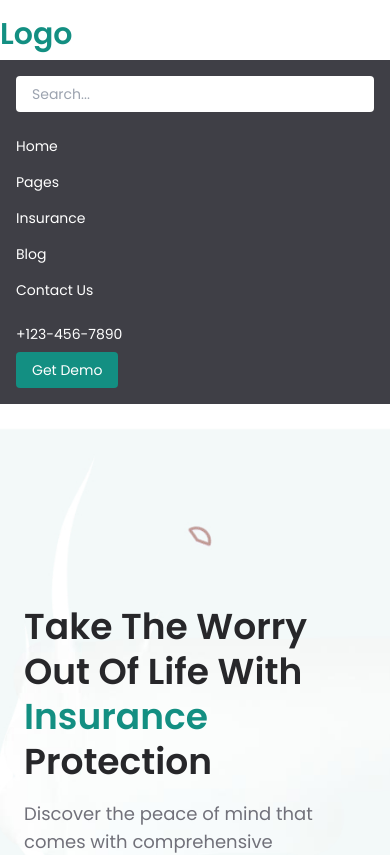
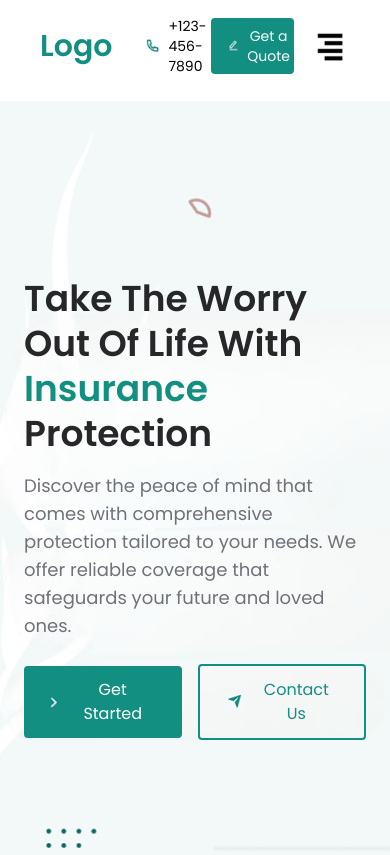
Before and after one commit to yeruvasaijahnavi/insurance_website, an Angular app: page / in a window 390 px wide. Shown: the top 855 px of the page. Built offline with nearby package versions, Linux system fonts and the light colour scheme.

Commit message:
Fix navbar responsiveness (1/2)
- need to add a button to toggle the navbar on mobile

```diff
--- a/src/app/header/header.component.html
+++ b/src/app/header/header.component.html
@@ -1,19 +1,22 @@
 <nav class="bg-white py-4 shadow-lg text-sm">
-	<div class="container mx-auto flex items-center justify-between">
-		<div class="text-accent text-3xl font-semibold">
-			<h1 href="#">Logo</h1>
-		</div>
-		<!-- search -->
-		<div class="hidden md:flex items-center mx-2">
-			<input
-				type="text"
-				placeholder="Search here..."
-				class="py-2 mx-auto max-w-md border-b-2 focus:border-accent focus:outline-none"
-			/>
+	<div class="container mx-auto flex items-center justify-between px-10">
+		<div class="flex items-between">
+			<h1 class="text-accent text-3xl font-semibold mr-4" href="#">
+				Logo
+			</h1>
+
+			<!-- search -->
+			<div class="hidden md:flex mx-2">
+				<input
+					type="text"
+					placeholder="Search here..."
+					class="py-2 mx-auto max-w-xl border-b-2 focus:border-accent focus:outline-none"
+				/>
+			</div>
 		</div>
 		<!-- dropdowns -->
 		<div class="flex items-center mr-4">
-			<div class="hidden md:flex space-x-4 text-black">
+			<div class="hidden xl:flex space-x-4 text-black">
 				<div class="relative group">
 					<button class="text-accent hover:text-accent">Home</button>
 					<i
@@ -93,7 +96,7 @@
 			</div>
 		</div>
 
-		<div class="hidden md:flex items-center space-x-4">
+		<div class="flex items-center space-x-4">
 			<span class="flex items-center"
 				><img
 					src="/assets/images/icons/phone_icon.png"
@@ -117,35 +120,22 @@
 			<img
 				src="/assets/images/icons/hamburger_icon.png"
 				alt="hamburger icon"
-				class="h-10 w-10"
+				class="h-10 w-10 xl:hidden cursor-pointer"
+				(click)="toggleMenu()"
 			/>
 		</div>
 	</div>
 	<!-- mobile -->
-	<div class="md:hidden bg-zinc-700 mt-2 p-4">
+	<div class="hidden bg-white mt-2 p-4 text-center">
+		<a href="#" class="block py-2 hover:text-accent">Home</a>
+		<a href="#" class="block py-2 hover:text-accent">Pages</a>
+		<a href="#" class="block py-2 hover:text-accent">Insurance</a>
+		<a href="#" class="block py-2 hover:text-accent">Blog</a>
+		<a href="#" class="block py-2 hover:text-accent">Contact Us</a>
 		<input
 			type="text"
-			placeholder="Search..."
-			class="w-full px-4 py-2 mb-4 rounded focus:outline-none focus:ring-2 focus:ring-blue-400"
+			placeholder="Search here..."
+			class="py-2 w-2/3 border-b-2 focus:border-accent focus:outline-none"
 		/>
-
-		<a href="#" class="block text-white py-2 hover:text-accent">Home</a>
-		<a href="#" class="block text-white py-2 hover:text-accent">Pages</a>
-		<a href="#" class="block text-white py-2 hover:text-accent"
-			>Insurance</a
-		>
-		<a href="#" class="block text-white py-2 hover:text-accent">Blog</a>
-		<a href="#" class="block text-white py-2 hover:text-accent"
-			>Contact Us</a
-		>
-
-		<div class="mt-4 flex flex-col items-start">
-			<span class="text-white"> +123-456-7890</span>
-			<button
-				class="bg-accent text-white px-4 py-2 mt-2 rounded hover:bg-accent"
-			>
-				Get Demo
-			</button>
-		</div>
 	</div>
 </nav>
--- a/src/app/header/header.component.ts
+++ b/src/app/header/header.component.ts
@@ -1,12 +1,14 @@
-import { Component } from '@angular/core';
+import { Component } from "@angular/core";
 
 @Component({
-  selector: 'app-header',
-  standalone: true,
-  imports: [],
-  templateUrl: './header.component.html',
-  styleUrl: './header.component.css'
+	selector: "app-header",
+	standalone: true,
+	imports: [],
+	templateUrl: "./header.component.html",
+	styleUrl: "./header.component.css",
 })
 export class HeaderComponent {
-
+	toggleMenu() {
+		alert("Menu Toggled");
+	}
 }
```
